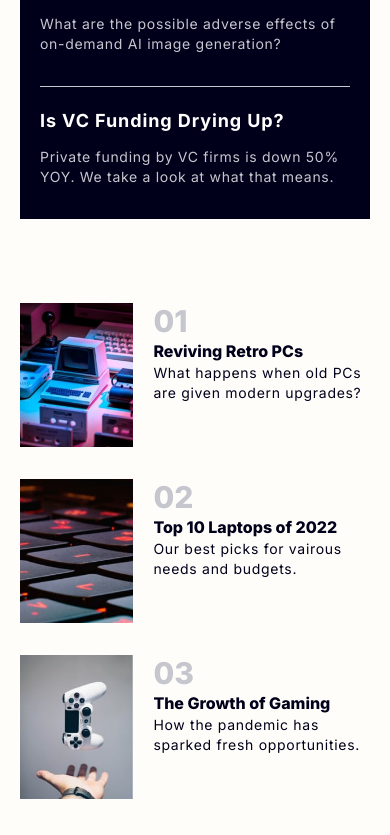
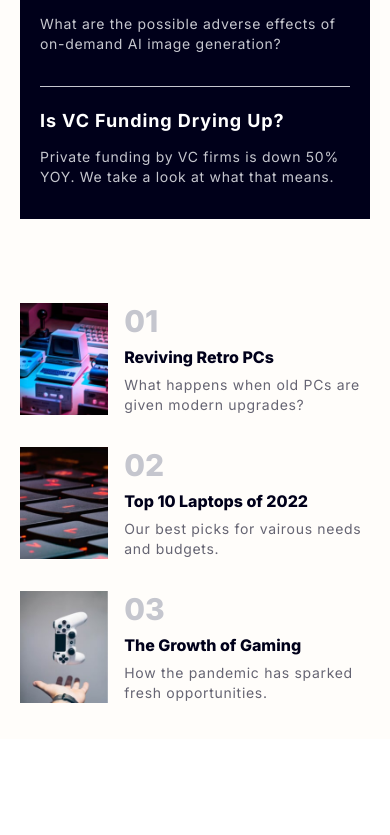
Before and after one commit to MohammedAliHussein/news-homepage, a SvelteKit app: page / in a window 390 px wide. Shown: the part 1041-1876 px from the top of the page. After the commit the page ends 1780 px from the top, so only its background shows below. Built offline with nearby package versions, Linux system fonts and the light colour scheme.

Commit message:
top stories mobile done

```diff
--- a/src/sections/top-stories/Story.svelte
+++ b/src/sections/top-stories/Story.svelte
@@ -5,11 +5,11 @@
   export let image = null;
 </script>
 
-<div class="flex py-4">
-  <img src={image} alt={`${title}-image`} class="object-fit h-36">
-  <div class="flex-col items-stretch pl-5">
+<div class="flex py-4 h-36">
+  <img src={image} alt={`${title}-image`} class="object-fit h-full">
+  <div class="h-full flex flex-col justify-between pl-4">
     <p class="font-inter text-grayish_blue text-3xl font-extrabold">{index}</p>
     <p class="font-inter text-very_dark_blue text-l font-extrabold">{title}</p>
-    <p class="font-inter text-very_dark_blue text-sm tracking-wider line-4">{subText}</p>
+    <p class="font-inter text-very_dark_blue text-sm tracking-wider line-4 opacity-60">{subText}</p>
   </div>
 </div>
```
